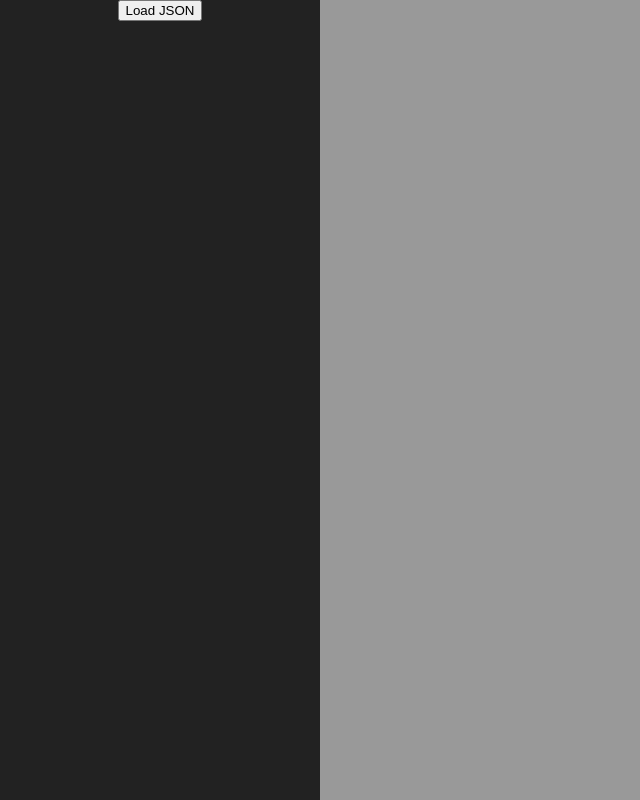
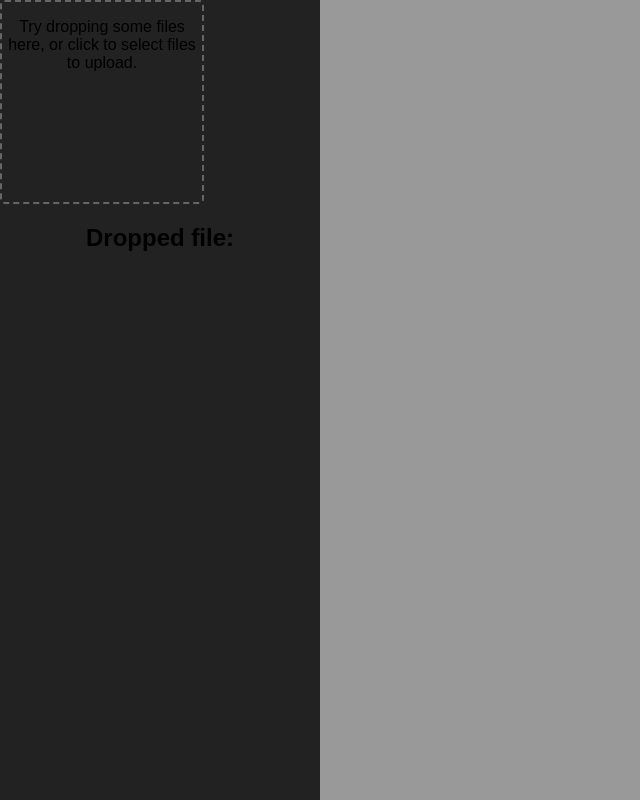
Before and after one commit to honeyballs/minigolf-pdf, a React (Create React App) app: page / in a window 1280 px wide. Shown: the whole page, without its empty margins (0-640 px from the left). Built offline with nearby package versions, Linux system fonts and the light colour scheme; the HTML template or start-up script is replaced by a standard one.

Commit message:
file upload und json parse eingebaut

```diff
--- a/package.json
+++ b/package.json
@@ -5,6 +5,7 @@
   "dependencies": {
     "react": "^16.2.0",
     "react-dom": "^16.2.0",
+    "react-dropzone": "^4.2.9",
     "react-scripts": "1.1.1"
   },
   "scripts": {
--- a/src/App.js
+++ b/src/App.js
@@ -3,14 +3,40 @@ import Sidebar from "./components/Sidebar";
 import './App.css';
 
 class App extends Component {
+
+  state = {
+    data: []
+  }
+
   render() {
     return (
       <div className="App">
-        <Sidebar />
+        <Sidebar files={this.state.files} loadFile={this.loadFile}/>
         <div id="pdf"></div>
       </div>
     );
   }
+
+  loadFile = (files)=>{
+    if(!files.length){
+      console.log("no file uploaded")
+      return
+    }
+    let file = files[0]
+    if (window.File && window.FileReader && window.FileList && window.Blob) {
+      //TODO: check file type for json, oder dropzone so einstellen das es nur json akzepziert
+      let reader = new FileReader()
+      reader.onload = ()=>{
+        //TODO: try catch for valid json
+        let data = JSON.parse(reader.result)
+        this.setState({data:data})
+      }
+      reader.readAsText(file)
+
+    } else {
+      console.log('The File APIs are not fully supported in this browser.')
+    }
+  }
 }
 
 export default App;
--- a/src/components/Sidebar.js
+++ b/src/components/Sidebar.js
@@ -1,9 +1,22 @@
 import React from 'react';
+import Dropzone from 'react-dropzone'
 
 const Sidebar = props => {
+
+
     return (
         <div id="Sidebar">
-            <button>Load JSON</button>
+        <section>
+          <div className="dropzone">
+            <Dropzone onDrop={props.loadFile}>
+              <p>Try dropping some files here, or click to select files to upload.</p>
+            </Dropzone>
+          </div>
+          <aside>
+            <h2>Dropped file:</h2>
+            {props.file? props.file.name:''}
+          </aside>
+        </section>
         </div>
     );
 };
```
